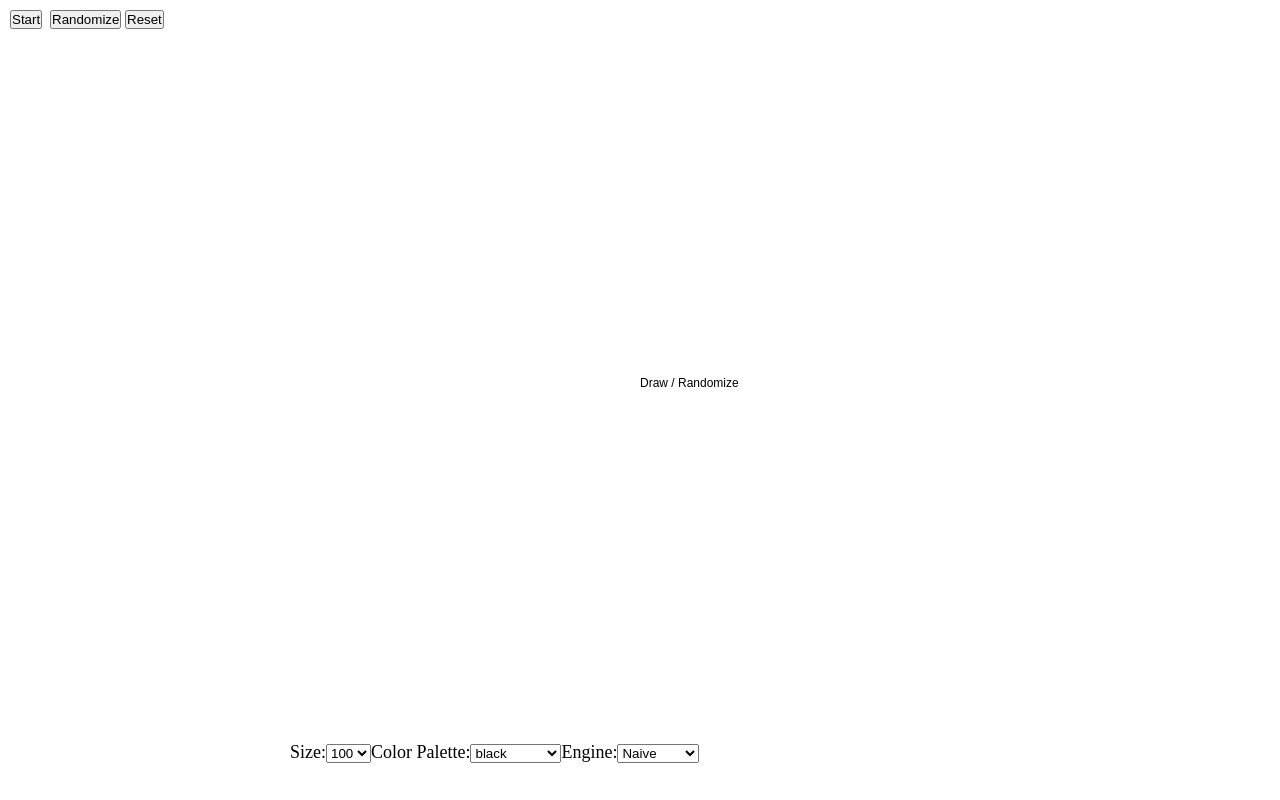
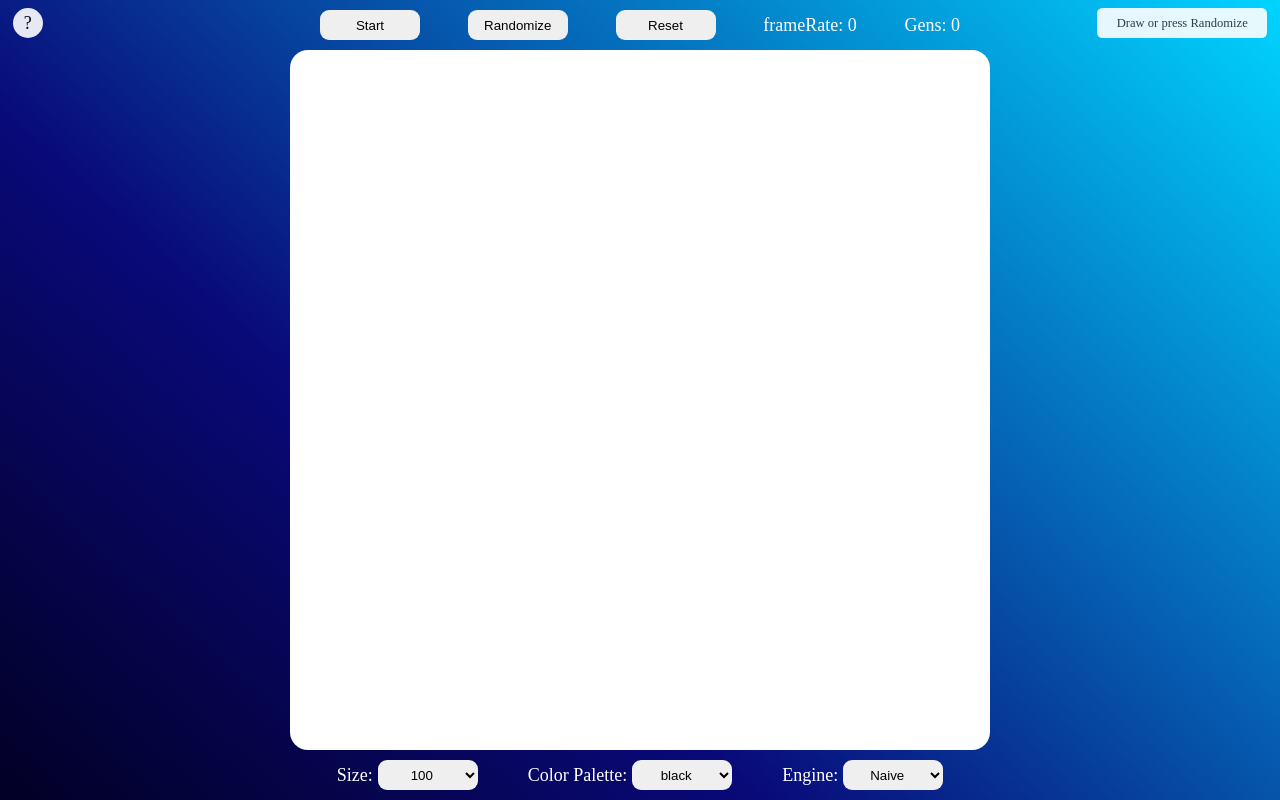
Before and after one commit to andreizpgh/game-of-life, a React app: page / in a window 1280 px wide. Built offline with nearby package versions, Linux system fonts and the light colour scheme.

Commit message:
feat: improve interface

```diff
--- a/src/App.tsx
+++ b/src/App.tsx
@@ -55,6 +55,12 @@ export default function App() {
 
   return (
     <div className="app">
+      <div className="info">
+        <span>?</span>
+        <a href="https://en.wikipedia.org/wiki/Conway%27s_Game_of_Life">
+          What is Game of Life?
+        </a>
+      </div>
       <Sketch sketchProps={sketchProps} />
       <Controls controlsProps={controlsProps} />
     </div>
--- a/src/Controls.tsx
+++ b/src/Controls.tsx
@@ -15,14 +15,13 @@ export default function Controls({ controlsProps }: ControlsPropsI) {
   const { size, onSize, palette, onPalette, engine, onEngine } = controlsProps;
 
   return (
-    <div>
+    <div className="controls">
       <label>
         Size:
         <select value={size} onChange={onSize}>
           <option>50</option>
           <option>100</option>
           <option>200</option>
-          <option>500</option>
         </select>
       </label>
       <label>
--- a/src/Sketch.tsx
+++ b/src/Sketch.tsx
@@ -28,6 +28,14 @@ export default function Sketch({ sketchProps }: SketchPropsI) {
     let startButton: p5.Element;
     let randomizeButton: p5.Element;
     let resetButton: p5.Element;
+    let hint: p5.Element;
+    const sketchHeader = p5.createDiv().addClass("sketchHeader");
+
+    let frameRate = p5
+      .createSpan("frameRate: " + p5.frameRate())
+      .style("color", "white");
+    let gensCount = 0;
+    let gens = p5.createSpan("Gens: " + gensCount).style("color", "white");
 
     let G = Array.from({ length: size }, () => new Array(size).fill(false));
 
@@ -36,33 +44,54 @@ export default function Sketch({ sketchProps }: SketchPropsI) {
       p5.noStroke();
       p5.background("white");
 
-      p5.text("Draw / Randomize", p5.width / 2, p5.height / 2);
-
       startButton = p5.createButton("Start");
-      startButton.position(10, 10);
       startButton.mousePressed(handleStartButton);
-
       randomizeButton = p5.createButton("Randomize");
-      randomizeButton.position(50, 10);
       randomizeButton.mousePressed(handleRandomizeButton);
-
       resetButton = p5.createButton("Reset");
-      resetButton.position(125, 10);
       resetButton.mousePressed(handleResetButton);
 
+      sketchHeader.child(startButton);
+      sketchHeader.child(randomizeButton);
+      sketchHeader.child(resetButton);
+      sketchHeader.child(frameRate);
+      sketchHeader.child(gens);
+
+      hint = p5.createDiv("Draw or press Randomize").addClass("hint");
+
       function handleStartButton() {
+        if (startButton.html() == "Start")
+          hint.style("transform", "translateX(200px)");
+        else hint.style("transform", "translateX(0px)");
         startButton.html(startButton.html() == "Start" ? "Stop" : "Start");
       }
 
       function handleRandomizeButton() {
         G = generateStartState(p5, size, ratio);
+        p5.background("white");
         display(p5, G, size, colors);
+        hint.style("transform", "translateX(200px)");
+
+        gensCount = 0;
+        gens.remove();
+        gens = p5.createSpan("Gens: " + gensCount).style("color", "white");
+        sketchHeader.child(gens);
       }
 
       function handleResetButton() {
         startButton.html() == "Stop" && startButton.html("Start");
         G = Array.from({ length: size }, () => new Array(size).fill(false));
         p5.background("white");
+        hint.style("transform", "translateX(0px)");
+
+        frameRate.remove();
+        frameRate = p5.createSpan("frameRate: 0").style("color", "white");
+        sketchHeader.child(frameRate);
+
+        gensCount = 0;
+        gens.remove();
+        gens = p5.createSpan("Gens: " + gensCount).style("color", "white");
+        sketchHeader.child(gens);
       }
     };
 
@@ -89,6 +118,18 @@ export default function Sketch({ sketchProps }: SketchPropsI) {
           }
         }
       } else {
+        gensCount++;
+        if (gensCount % 10 == 0) {
+          frameRate.remove();
+          frameRate = p5
+            .createSpan("frameRate: " + p5.frameRate().toPrecision(3))
+            .style("color", "white");
+          sketchHeader.child(frameRate);
+        }
+        gens.remove();
+        gens = p5.createSpan("Gens: " + gensCount).style("color", "white");
+        sketchHeader.child(gens);
+
         p5.background("white");
         display(p5, G, size, colors);
         G = findNextGeneration(G, size);
@@ -104,34 +145,55 @@ export default function Sketch({ sketchProps }: SketchPropsI) {
     let startButton: p5.Element;
     let randomizeButton: p5.Element;
     let resetButton: p5.Element;
+    let hint: p5.Element;
+
+    const sketchHeader = p5.createDiv().addClass("sketchHeader");
+
+    let frameRate = p5
+      .createSpan("frameRate: " + p5.frameRate())
+      .style("color", "white");
+    let gensCount = 0;
+    let gens = p5.createSpan("Gens: " + gensCount).style("color", "white");
 
     p5.setup = () => {
       p5.createCanvas(canvasSize, canvasSize);
       p5.noStroke();
       p5.background("white");
 
-      p5.text("Draw / Randomize", p5.width / 2, p5.height / 2);
-
       startButton = p5.createButton("Start");
-      startButton.position(10, 10);
       startButton.mousePressed(handleStartButton);
-
       randomizeButton = p5.createButton("Randomize");
-      randomizeButton.position(50, 10);
       randomizeButton.mousePressed(handleRandomizeButton);
-
       resetButton = p5.createButton("Reset");
-      resetButton.position(125, 10);
       resetButton.mousePressed(handleResetButton);
 
+      sketchHeader.child(startButton);
+      sketchHeader.child(randomizeButton);
+      sketchHeader.child(resetButton);
+      sketchHeader.child(frameRate);
+      sketchHeader.child(gens);
+
+      hint = p5.createDiv("Draw or press Randomize").addClass("hint");
+
       function handleStartButton() {
+        if (startButton.html() == "Start")
+          hint.style("transform", "translateX(200px)");
+        else hint.style("transform", "translateX(0px)");
+
         startButton.html() == "Start" && p5.background("white");
         startButton.html(startButton.html() == "Start" ? "Stop" : "Start");
       }
 
       function handleRandomizeButton() {
         Generations = init(p5, size, ratio);
+        p5.background("white");
         drawFirstFrame(p5, Generations, size, unit, colors);
+        hint.style("transform", "translateX(200px)");
+
+        gensCount = 0;
+        gens.remove();
+        gens = p5.createSpan("Gens: " + gensCount).style("color", "white");
+        sketchHeader.child(gens);
       }
 
       function handleResetButton() {
@@ -141,6 +203,16 @@ export default function Sketch({ sketchProps }: SketchPropsI) {
         ];
         startButton.html() == "Stop" && startButton.html("Start");
         p5.background("white");
+        hint.style("transform", "translateX(0px)");
+
+        frameRate.remove();
+        frameRate = p5.createSpan("frameRate: 0").style("color", "white");
+        sketchHeader.child(frameRate);
+
+        gensCount = 0;
+        gens.remove();
+        gens = p5.createSpan("Gens: " + gensCount).style("color", "white");
+        sketchHeader.child(gens);
       }
     };
 
@@ -167,6 +239,18 @@ export default function Sketch({ sketchProps }: SketchPropsI) {
           }
         }
       } else {
+        gensCount++;
+        if (gensCount % 10 == 0) {
+          frameRate.remove();
+          frameRate = p5
+            .createSpan("frameRate: " + p5.frameRate().toPrecision(3))
+            .style("color", "white");
+          sketchHeader.child(frameRate);
+        }
+        gens.remove();
+        gens = p5.createSpan("Gens: " + gensCount).style("color", "white");
+        sketchHeader.child(gens);
+
         update(p5, Generations, size, unit, colors);
       }
     };
@@ -183,5 +267,5 @@ export default function Sketch({ sketchProps }: SketchPropsI) {
     return myP5.remove;
   }, [size, colors, engine]);
 
-  return <div ref={renderRef}></div>;
+  return <div className="sketch" ref={renderRef}></div>;
 }
--- a/src/styles.css
+++ b/src/styles.css
@@ -15,12 +15,132 @@ html,
 body,
 #root {
   height: 100%;
+  overflow: hidden;
 }
 
 .wrapper {
+  background: rgb(2, 0, 36);
+  background: linear-gradient(
+    42deg,
+    rgba(2, 0, 36, 1) 0%,
+    rgba(9, 9, 121, 1) 35%,
+    rgba(0, 212, 255, 1) 100%
+  );
   min-height: 100%;
   width: 100%;
   display: flex;
   align-items: center;
   justify-content: center;
 }
+
+.app {
+  display: flex;
+  flex-direction: column;
+  gap: 10px;
+}
+
+.sketch {
+  display: flex;
+  flex-direction: column;
+  gap: 10px;
+}
+
+canvas {
+  border-radius: 1rem;
+  cursor: pointer;
+}
+
+.sketchHeader {
+  display: flex;
+  justify-content: space-between;
+  padding: 0 30px 0 30px;
+  align-items: center;
+  gap: 30px;
+  position: relative;
+}
+
+button {
+  cursor: pointer;
+  width: 100px;
+  height: 30px;
+  border: none;
+  border-radius: 0.5rem;
+}
+
+.hint {
+  display: flex;
+  justify-content: center;
+  align-items: center;
+  background-color: white;
+  opacity: 0.9;
+  color: rgba(50, 50, 50);
+  border-radius: 0.3rem;
+  width: 170px;
+  height: 30px;
+  position: absolute;
+  top: 1%;
+  right: 1%;
+  text-align: center;
+  transition: transform 0.5s ease;
+  font-size: 0.7rem;
+}
+
+.info {
+  position: absolute;
+  left: 1%;
+  top: 1%;
+  background-color: white;
+  border-radius: 1rem;
+  width: 30px;
+  height: 30px;
+  opacity: 0.9;
+  display: flex;
+  justify-content: center;
+  align-items: center;
+  color: black;
+  transition: all 0.3s ease;
+  z-index: 4;
+}
+
+.info a {
+  display: none;
+  text-wrap: nowrap;
+}
+
+.info:hover span {
+  display: none;
+}
+
+.info:hover a {
+  display: block;
+}
+
+.info:hover {
+  opacity: 1;
+  width: 220px;
+  height: 70px;
+  border-radius: 0.5rem;
+}
+
+.controls {
+  display: flex;
+  gap: 50px;
+  justify-content: center;
+  color: white;
+}
+
+label {
+  display: flex;
+  gap: 5px;
+  align-items: center;
+}
+
+select {
+  cursor: pointer;
+  border: none;
+  border-radius: 0.5rem;
+  width: 100px;
+  height: 30px;
+  text-align: center;
+  text-align-last: center;
+}
```
